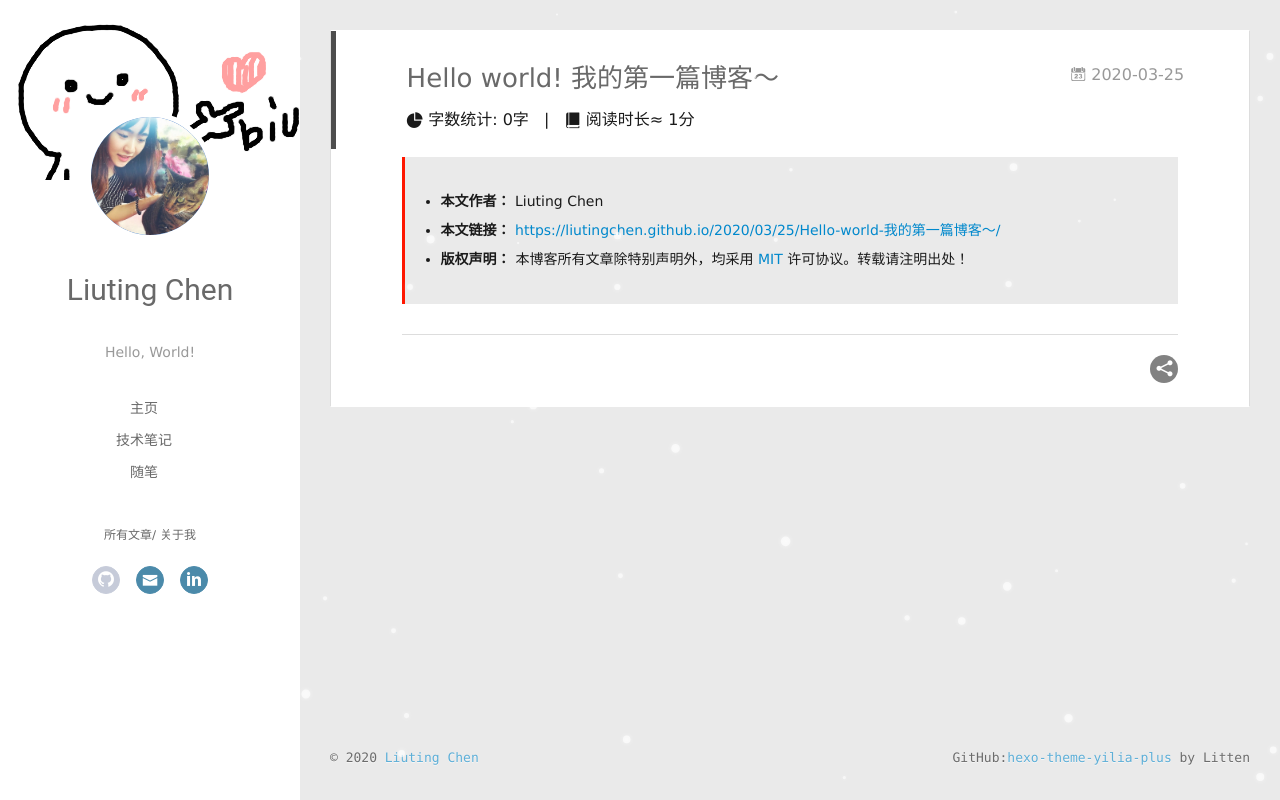
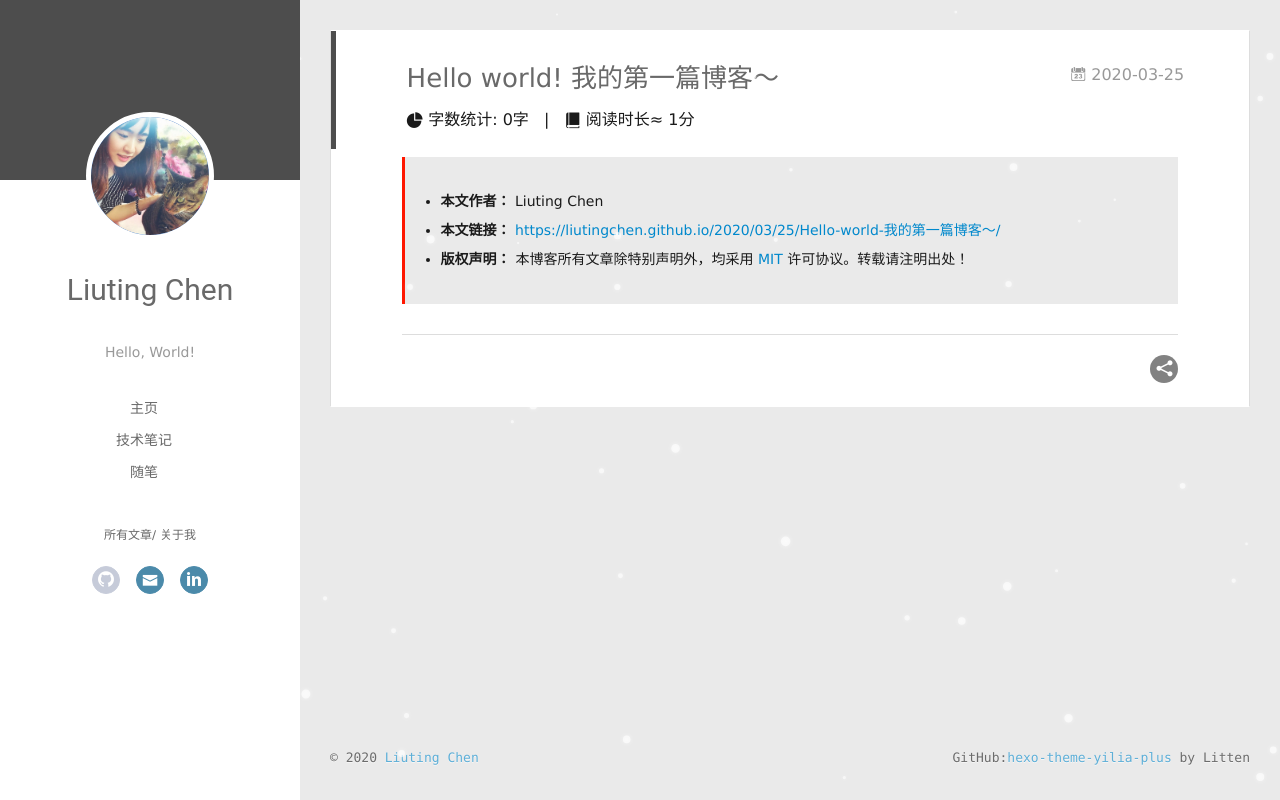
Before and after one commit to liutingchen/blog, a plain HTML site: page 2020/03/25/Hello-world-我的第一篇博客～/index.html in a window 1280 px wide. Drawn offline with Linux system fonts and the light colour scheme; some packages are replaced by stand-ins of ours; a script that the page names is missing.

Commit message:
Site updated: 2020-03-25 18:19:24

```diff
--- a/2020/03/25/Hello-world-我的第一篇博客～/index.html
+++ b/2020/03/25/Hello-world-我的第一篇博客～/index.html
@@ -56,7 +56,7 @@
 
 
 
-<div class="overlay" style="background: #4d4d4d;background: url('/img/biubiubiu.gif') no-repeat ;"></div>
+<div class="overlay" style="background: #4d4d4d;"></div>
 <div class="intrude-less">
 	<header id="header" class="inner">
 		<a href="/" class="profilepic">
```
Also changed, not shown: archives/2020/03/index.html (+1 -1 lines), archives/2020/index.html (+1 -1 lines), archives/index.html (+1 -1 lines), index.html (+1 -1 lines), img/background.jpg (added).
